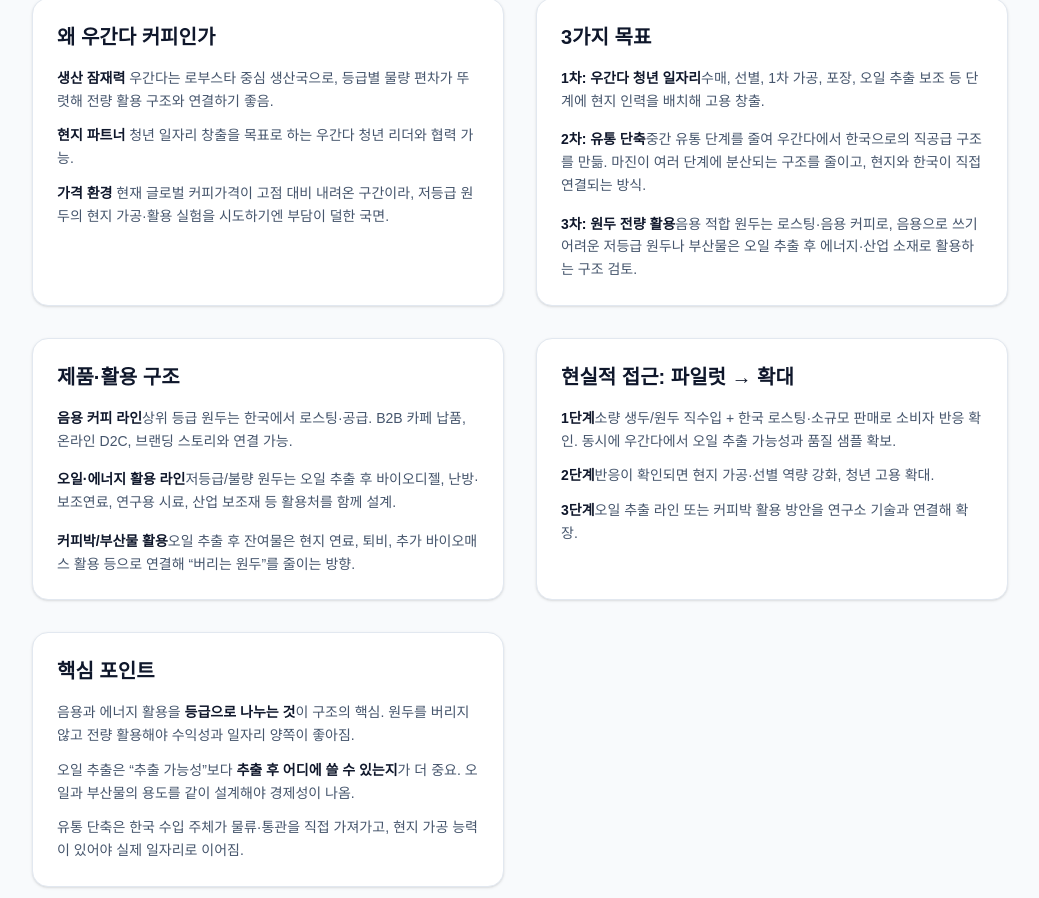
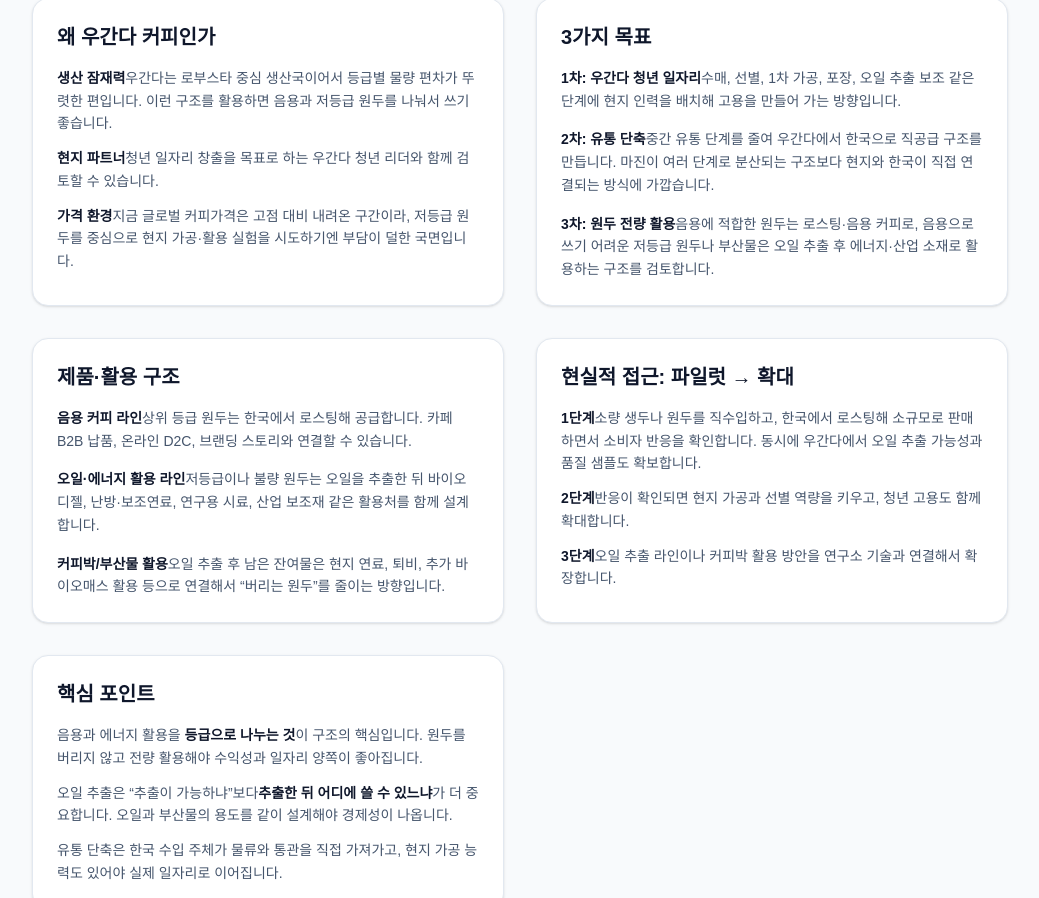
Before and after one commit to cw5444/bioenergy-website, a Next.js app: page / in a window 1280 px wide. Shown: the part 5685-6583 px from the top of the page, without its empty margins (120-1159 px from the left). Built offline with nearby package versions, Linux system fonts and the light colour scheme.

Commit message:
feat: 우간다 섹션 카드 문장 호흡 정리 및 핵심 포인트 톤 통일

```diff
--- a/app/page.tsx
+++ b/app/page.tsx
@@ -107,79 +107,112 @@ export default function Home() {
   title: "왜 우간다 커피인가",
   body: (
     <ul className="space-y-3 text-sm text-slate-600 leading-relaxed">
-          <li><span className="font-semibold text-slate-900">생산 잠재력</span> 우간다는 로부스타 중심 생산국으로, 등급별 물량 편차가 뚜렷해 전량 활용 구조와 연결하기 좋음.</li>
-          <li><span className="font-semibold text-slate-900">현지 파트너</span> 청년 일자리 창출을 목표로 하는 우간다 청년 리더와 협력 가능.</li>
-          <li><span className="font-semibold text-slate-900">가격 환경</span> 현재 글로벌 커피가격이 고점 대비 내려온 구간이라, 저등급 원두의 현지 가공·활용 실험을 시도하기엔 부담이 덜한 국면.</li>
+      <li>
+        <span className="font-semibold text-slate-900">생산 잠재력</span>
+        우간다는 로부스타 중심 생산국이어서 등급별 물량 편차가 뚜렷한 편입니다.
+        이런 구조를 활용하면 음용과 저등급 원두를 나눠서 쓰기 좋습니다.
+      </li>
+      <li>
+        <span className="font-semibold text-slate-900">현지 파트너</span>
+        청년 일자리 창출을 목표로 하는 우간다 청년 리더와 함께 검토할 수 있습니다.
+      </li>
+      <li>
+        <span className="font-semibold text-slate-900">가격 환경</span>
+        지금 글로벌 커피가격은 고점 대비 내려온 구간이라, 저등급 원두를 중심으로
+        현지 가공·활용 실험을 시도하기엔 부담이 덜한 국면입니다.
+      </li>
     </ul>
   ),
 },
+
     {
   title: "3가지 목표",
   body: (
     <ul className="space-y-4 text-sm text-slate-600 leading-relaxed">
       <li>
         <span className="font-semibold text-slate-900">1차: 우간다 청년 일자리</span>
-            수매, 선별, 1차 가공, 포장, 오일 추출 보조 등 단계에 현지 인력을 배치해 고용 창출.
+        수매, 선별, 1차 가공, 포장, 오일 추출 보조 같은 단계에 현지 인력을 배치해
+        고용을 만들어 가는 방향입니다.
       </li>
       <li>
         <span className="font-semibold text-slate-900">2차: 유통 단축</span>
-            중간 유통 단계를 줄여 우간다에서 한국으로의 직공급 구조를 만듦. 마진이 여러 단계에 분산되는 구조를 줄이고, 현지와 한국이 직접 연결되는 방식.
+        중간 유통 단계를 줄여 우간다에서 한국으로 직공급 구조를 만듭니다.
+        마진이 여러 단계로 분산되는 구조보다 현지와 한국이 직접 연결되는 방식에 가깝습니다.
       </li>
       <li>
         <span className="font-semibold text-slate-900">3차: 원두 전량 활용</span>
-            음용 적합 원두는 로스팅·음용 커피로, 음용으로 쓰기 어려운 저등급 원두나 부산물은 오일 추출 후 에너지·산업 소재로 활용하는 구조 검토.
+        음용에 적합한 원두는 로스팅·음용 커피로, 음용으로 쓰기 어려운 저등급 원두나
+        부산물은 오일 추출 후 에너지·산업 소재로 활용하는 구조를 검토합니다.
       </li>
     </ul>
   ),
 },
+
     {
   title: "제품·활용 구조",
   body: (
     <ul className="space-y-4 text-sm text-slate-600 leading-relaxed">
       <li>
         <span className="font-semibold text-slate-900">음용 커피 라인</span>
-            상위 등급 원두는 한국에서 로스팅·공급. B2B 카페 납품, 온라인 D2C, 브랜딩 스토리와 연결 가능.
+        상위 등급 원두는 한국에서 로스팅해 공급합니다.
+        카페 B2B 납품, 온라인 D2C, 브랜딩 스토리와 연결할 수 있습니다.
       </li>
       <li>
         <span className="font-semibold text-slate-900">오일·에너지 활용 라인</span>
-            저등급/불량 원두는 오일 추출 후 바이오디젤, 난방·보조연료, 연구용 시료, 산업 보조재 등 활용처를 함께 설계.
+        저등급이나 불량 원두는 오일을 추출한 뒤 바이오디젤, 난방·보조연료,
+        연구용 시료, 산업 보조재 같은 활용처를 함께 설계합니다.
       </li>
       <li>
         <span className="font-semibold text-slate-900">커피박/부산물 활용</span>
-            오일 추출 후 잔여물은 현지 연료, 퇴비, 추가 바이오매스 활용 등으로 연결해 “버리는 원두”를 줄이는 방향.
+        오일 추출 후 남은 잔여물은 현지 연료, 퇴비, 추가 바이오매스 활용 등으로
+        연결해서 “버리는 원두”를 줄이는 방향입니다.
       </li>
     </ul>
   ),
 },
+
     {
   title: "현실적 접근: 파일럿 → 확대",
   body: (
     <ol className="space-y-3 text-sm text-slate-600 leading-relaxed">
       <li>
         <span className="font-semibold text-slate-900">1단계</span>
-            소량 생두/원두 직수입 + 한국 로스팅·소규모 판매로 소비자 반응 확인. 동시에 우간다에서 오일 추출 가능성과 품질 샘플 확보.
+        소량 생두나 원두를 직수입하고, 한국에서 로스팅해 소규모로 판매하면서
+        소비자 반응을 확인합니다. 동시에 우간다에서 오일 추출 가능성과 품질 샘플도 확보합니다.
       </li>
       <li>
         <span className="font-semibold text-slate-900">2단계</span>
-            반응이 확인되면 현지 가공·선별 역량 강화, 청년 고용 확대.
+        반응이 확인되면 현지 가공과 선별 역량을 키우고, 청년 고용도 함께 확대합니다.
       </li>
       <li>
         <span className="font-semibold text-slate-900">3단계</span>
-            오일 추출 라인 또는 커피박 활용 방안을 연구소 기술과 연결해 확장.
+        오일 추출 라인이나 커피박 활용 방안을 연구소 기술과 연결해서 확장합니다.
       </li>
     </ol>
   ),
 },
+
     {
   title: "핵심 포인트",
   body: (
     <ul className="space-y-3 text-sm text-slate-600 leading-relaxed">
-          <li>음용과 에너지 활용을 <span className="font-semibold text-slate-900">등급으로 나누는 것</span>이 구조의 핵심. 원두를 버리지 않고 전량 활용해야 수익성과 일자리 양쪽이 좋아짐.</li>
-          <li>오일 추출은 “추출 가능성”보다 <span className="font-semibold text-slate-900">추출 후 어디에 쓸 수 있는지</span>가 더 중요. 오일과 부산물의 용도를 같이 설계해야 경제성이 나옴.</li>
-          <li>유통 단축은 한국 수입 주체가 물류·통관을 직접 가져가고, 현지 가공 능력이 있어야 실제 일자리로 이어짐.</li>
+      <li>
+        음용과 에너지 활용을 <span className="font-semibold text-slate-900">등급으로 나누는 것</span>이
+        구조의 핵심입니다. 원두를 버리지 않고 전량 활용해야 수익성과 일자리 양쪽이 좋아집니다.
+      </li>
+      <li>
+        오일 추출은 “추출이 가능하냐”보다
+        <span className="font-semibold text-slate-900">추출한 뒤 어디에 쓸 수 있느냐</span>가 더 중요합니다.
+        오일과 부산물의 용도를 같이 설계해야 경제성이 나옵니다.
+      </li>
+      <li>
+        유통 단축은 한국 수입 주체가 물류와 통관을 직접 가져가고,
+        현지 가공 능력도 있어야 실제 일자리로 이어집니다.
+      </li>
     </ul>
   ),
 },
+
   ];
 
 const ugandaTableRows = [
```
Lines whose indentation alone changed are shown as unchanged.
